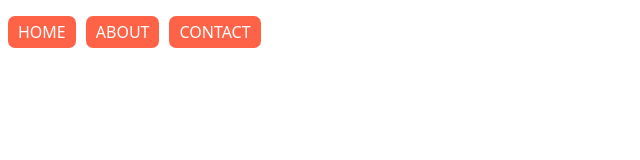
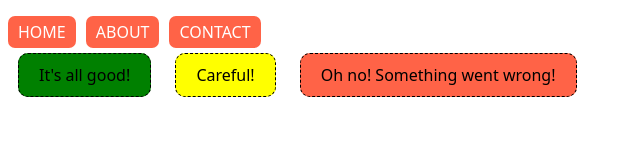
Before and after one commit to chaeyn/css-layout-masterclass, a website built with Vite: page index.html in a window 1280 px wide. Shown: the whole page, without its empty margins (0-640 px from the left). Built offline with nearby package versions, Linux system fonts and the light colour scheme.

Commit message:
Learn @extend

```diff
--- a/index.html
+++ b/index.html
@@ -12,5 +12,8 @@
       <li><a href="#">About</a></li>
       <li><a href="#">Contact</a></li>
     </ul>
+    <span class="success">It's all good!</span>
+    <span class="warning">Careful!</span>
+    <span class="error">Oh no! Something went wrong!</span>
   </body>
 </html>
--- a/styles/style.scss
+++ b/styles/style.scss
@@ -30,3 +30,25 @@ ul {
     }
   }
 }
+
+%alert {
+  margin: 10px;
+  padding: 10px 20px;
+  border-radius: 10px;
+  border: 1px dashed black;
+}
+
+.success {
+  @extend %alert;
+  background-color: green;
+}
+
+.error {
+  @extend %alert;
+  background-color: tomato;
+}
+
+.warning {
+  @extend %alert;
+  background-color: yellow;
+}
```
